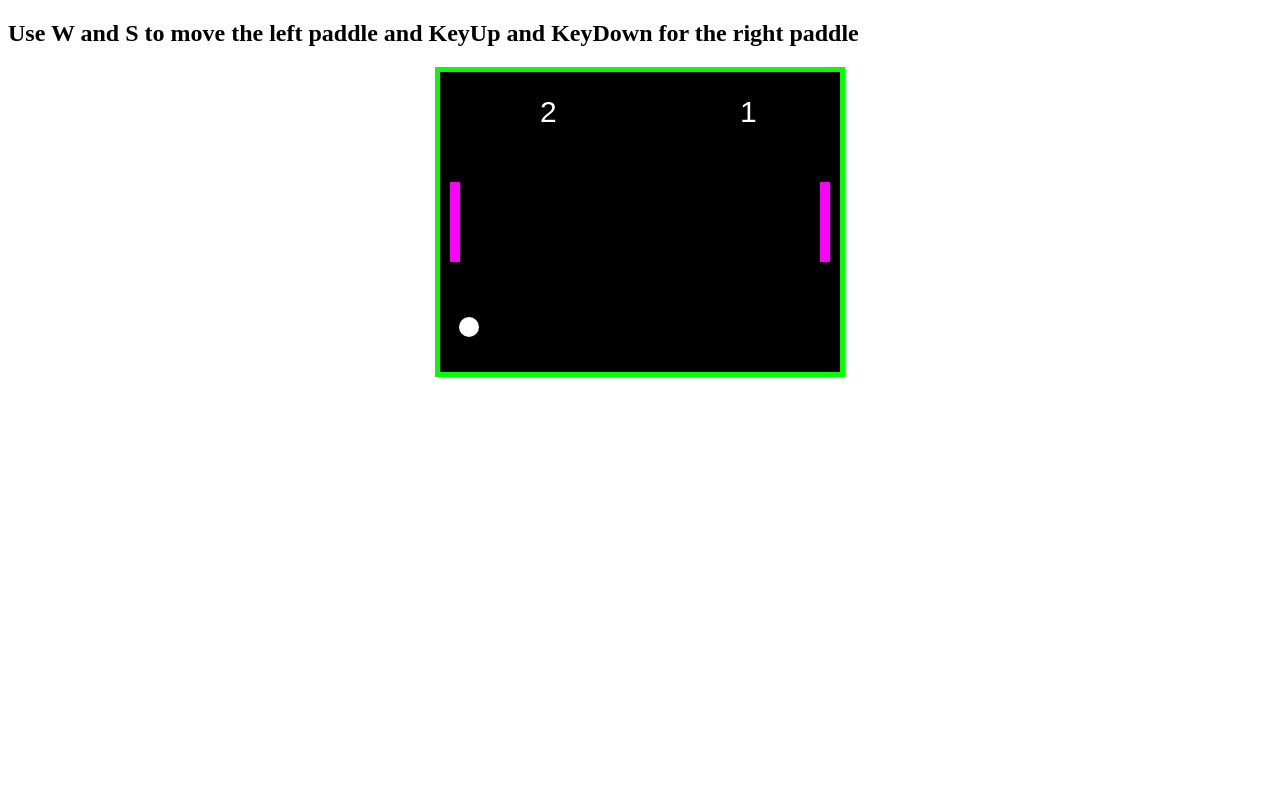
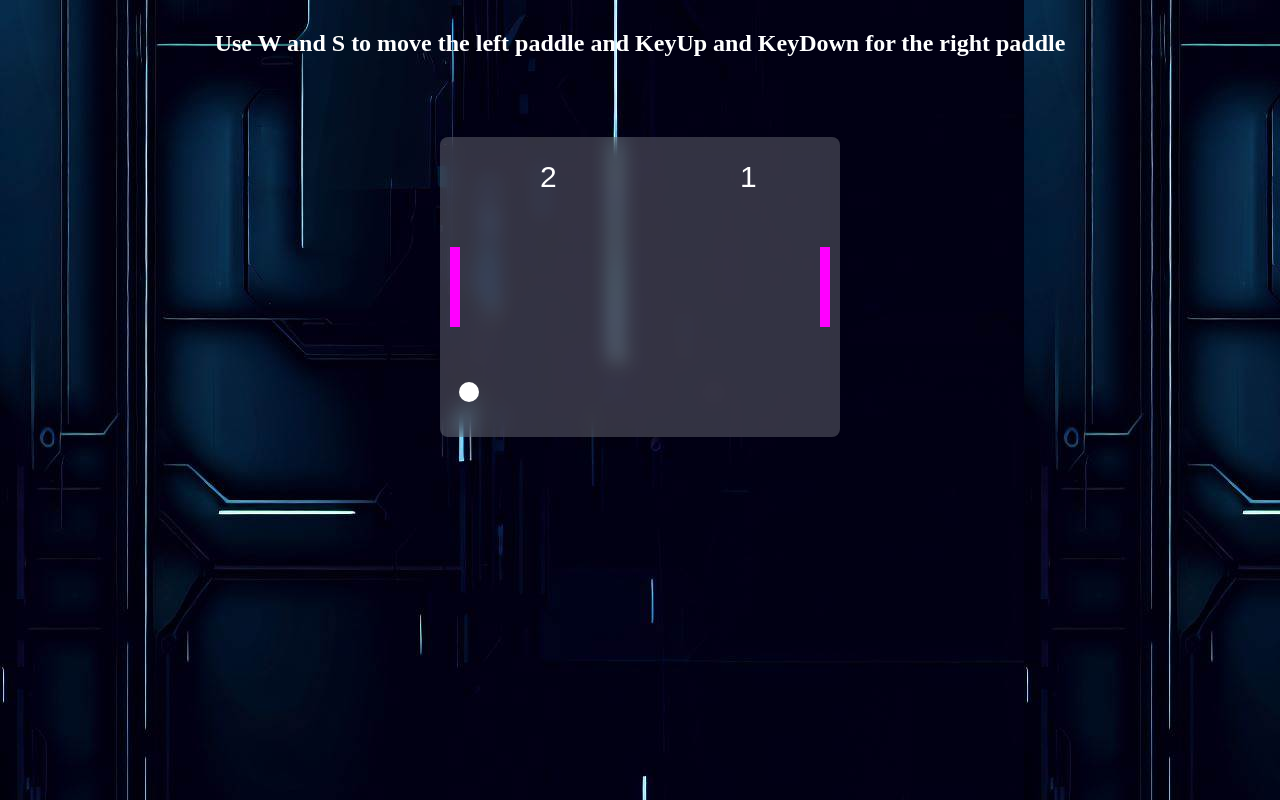
Before and after one commit to KmTempe/pong, a plain HTML site: page index.html in a window 1280 px wide. Drawn offline with Linux system fonts and the light colour scheme.

Commit message:
major style update

```diff
--- a/index.html
+++ b/index.html
@@ -1,173 +1,19 @@
 <!DOCTYPE html>
 <html>
-  <head>
-    <title>Pong Game</title>
-    <style>
-     canvas {
-        border: 5px solid rgb(0, 255, 0);
-        background-color: rgb(0, 0, 0); /* set background color to black */
-        }
-    </style>
-  </head>
-  <body>
-    <div id="rules">
-        <h2>Use W and S to move the left paddle and KeyUp and KeyDown for the right paddle</h2>
+<head>
+  <title>Pong Game</title>
+  <link rel="stylesheet" href="pong.css" type="text/css">
+</head>
+<body>
+  <div class="background"></div>
+  <div id="rules-container">
+    <h2 id="rules">Use W and S to move the left paddle and KeyUp and KeyDown for the right paddle</h2>
+  </div>
+  <div class="glass-container">
+    <div id="canvas-container">
+      <canvas id="canvas" width="400" height="300"></canvas>
     </div>
-      <center>
-        <canvas id="canvas" width="400" height="300"></canvas>
-
-    </center>
-    <script>
-      const canvas = document.getElementById("canvas");
-      const ctx = canvas.getContext("2d");
-
-      const ball = {
-        x: canvas.width / 2,
-        y: canvas.height / 2,
-        radius: 10,
-        speed: 5,
-        dx: 3,
-        dy: -3
-      };
-      const player1 = {
-        x: 10,
-        y: canvas.height / 2 - 40,
-        width: 10,
-        height: 80,
-        score: 0,
-        speed: 0,
-        //μεταβλητή για τη φορά της μπάλας
-        vector:-1
-
-      };
-      const player2 = {
-        x: canvas.width - 20,
-        y: canvas.height / 2 - 40,
-        width: 10,
-        height: 80,
-        score: 0,
-        speed: 0,
-        //μεταβλητή για τη φορά της μπάλας
-        vector:1
-      };
-
-      function drawBall() {
-        ctx.beginPath();
-        ctx.arc(ball.x, ball.y, ball.radius, 0, Math.PI * 2);
-        ctx.fill();
-        ctx.closePath();
-      }
-
-      function drawPaddle(x, y, width, height) {
-        ctx.fillRect(x, y, width, height);
-      }
-
-      function drawScore() {
-        ctx.font = "30px Arial";
-        ctx.fillText(player1.score, canvas.width / 4, 50);
-        ctx.fillText(player2.score, canvas.width * 3 / 4, 50);
-      }
-
-      function draw() {
-        // Clear the canvas
-        ctx.clearRect(0, 0, canvas.width, canvas.height);
-        //ctx.fillstyle = "black";
-        ctx.fillStyle = "#ffffff";
-        // Draw the ball and paddles
-        drawBall();
-        ctx.fillStyle = "#ff00ff";
-        drawPaddle(player1.x, player1.y, player1.width, player1.height);
-        ctx.fillStyle = "00FFFF"; //αλλαγή του χρώματος σε κίτρινο γιατί δεν ήξερα τι είναι τί
-        drawPaddle(player2.x, player2.y, player2.width, player2.height);
-        ctx.fillStyle = "#ffffff";
-        drawScore();
-
-
-        ball.x += ball.dx;
-        ball.y += ball.dy;
-
-
-
-        if (ball.y + ball.dy < ball.radius || ball.y + ball.dy > canvas.height - ball.radius) {
-          ball.dy = -ball.dy;
-        }
-
-
-        function checkCollision(player) {
-          if (ball.x + ball.radius > player.x && ball.x - ball.radius < player.x + player.width && ball.y + ball.radius > player.y && ball.y - ball.radius < player.y + player.height) {
-            //ball.dx = -ball.dx;
-            //ένα block μαθηματικά για την αλλαγή της γωνίας της μπάλας
-            //όσο ποιο κοντά στο κέντρο της ρακέτας τόσοσ ποιο flat η γωνία επιστροφής
-            //όσο ποιο προς τα άκρα, τόσο ακραία η γωνία επιστροφής
-			      var relatY = player.y + player.height / 2. - ball.y; //είναι η σχετική θέση που χτυπά η μπάλα τη ρακέτα
-            var normalrelatY = (relatY / (player.height / 2));// είναι η κανονικοποίηση της θέσης
-            var bounce_angle = normalrelatY * (65 * Math.PI / 180); //υπολογισμός της γωνίας επιστροφής με μεγιστο 55μοίρες(με μετατροπή σε ακτίνια)
-            ball.dx = -8 * Math.cos(bounce_angle) *player.vector ;//υπολογισμός του dx kai dy (με μέγιστη ταχυτητα το 4(διάνυσμα))
-            ball.dy = 8 * (-Math.sin(bounce_angle) );
-          }
-        }
-        checkCollision(player1);
-        checkCollision(player2);
-
-
-        function checkOutOfBounds() {
-          if (ball.x - ball.radius < 0) {
-            player2.score++;
-            resetBall();
-          } else if (ball.x + ball.radius > canvas.width) {
-            player1.score++;
-            resetBall();
-          }
-        }
-        checkOutOfBounds();
-
-
-        function movePaddle(player) {
-          player.y+= player.speed;
-
-      // Prevent the paddle from going out of bounds
-      if (player.y < 0) {
-        player.y = 0;
-      } else if (player.y + player.height > canvas.height) {
-        player.y = canvas.height - player.height;
-      }
-    }
-    movePaddle(player1);
-    movePaddle(player2);
-
-
-    document.addEventListener("keydown", function(e) {
-      if (e.code === "KeyW") {
-        player1.speed = -7;
-      } else if (e.code === "KeyS") {
-        player1.speed = 7;
-      }
-      if (e.code === "ArrowUp") {
-        player2.speed = -7;
-      } else if (e.code === "ArrowDown") {
-        player2.speed = 7;
-      }
-    });
-    document.addEventListener("keyup", function(e) {
-      if (e.code === "KeyW" || e.code === "KeyS") {
-        player1.speed = 0;
-      }
-      if (e.code === "ArrowUp" || e.code === "ArrowDown") {
-        player2.speed = 0;
-      }
-    });
-
-
-    function resetBall() {
-      ball.x = canvas.width / 2;
-      ball.y = canvas.height / 2;
-      ball.dx = -ball.dx;
-      ball.speed = 5;
-    }
-  }
-
-
-  setInterval(draw, 20);
-</script>
+  </div>
+  <script src="pong.js"></script>
 </body>
 </html>
--- /dev/null
+++ b/pong.css
@@ -0,0 +1,64 @@
+/* Add background animation */
+body {
+    margin: 0;
+    overflow: hidden;
+  }
+
+  .background {
+    position: fixed;
+    top: 0;
+    left: 0;
+    width: 100%;
+    height: 100%;
+    z-index: -1;
+    background-image: url("img/background.png");
+    animation: animateBackground 10s linear infinite;
+  }
+
+  @keyframes animateBackground {
+    0% {
+      background-position: 0% 0%;
+    }
+    100% {
+      background-position: 0% 100%;
+    }
+  }
+
+  /* Add glass blur effect */
+  .glass-container {
+    position: relative;
+    width: 400px;
+    height: 300px;
+    margin: 50px auto;
+    background-color: rgba(255, 255, 255, 0.2);
+    backdrop-filter: blur(10px);
+    border-radius: 8px;
+    overflow: hidden;
+  }
+
+  /* Update canvas styles */
+  #canvas-container {
+    display: flex;
+    justify-content: center;
+    align-items: center;
+    height: 100%;
+  }
+
+  canvas {
+    background-color: rgba(0, 0, 0, 0);
+    width: 100%;
+    height: 100%;
+    box-sizing: border-box;
+  }
+
+  /* Update rules styles */
+  #rules-container {
+    text-align: center;
+    padding: 10px;
+    color: #ffffff;
+
+  }
+
+  #rules {
+    font-size: 24px;
+  }
--- /dev/null
+++ b/pong.js
@@ -0,0 +1,150 @@
+const canvas = document.getElementById("canvas");
+      const ctx = canvas.getContext("2d");
+
+      const ball = {
+        x: canvas.width / 2,
+        y: canvas.height / 2,
+        radius: 10,
+        speed: 5,
+        dx: 3,
+        dy: -3
+      };
+      const player1 = {
+        x: 10,
+        y: canvas.height / 2 - 40,
+        width: 10,
+        height: 80,
+        score: 0,
+        speed: 0,
+        //μεταβλητή για τη φορά της μπάλας
+        vector:-1
+
+      };
+      const player2 = {
+        x: canvas.width - 20,
+        y: canvas.height / 2 - 40,
+        width: 10,
+        height: 80,
+        score: 0,
+        speed: 0,
+        //μεταβλητή για τη φορά της μπάλας
+        vector:1
+      };
+
+      function drawBall() {
+        ctx.beginPath();
+        ctx.arc(ball.x, ball.y, ball.radius, 0, Math.PI * 2);
+        ctx.fill();
+        ctx.closePath();
+      }
+
+      function drawPaddle(x, y, width, height) {
+        ctx.fillRect(x, y, width, height);
+      }
+
+      function drawScore() {
+        ctx.font = "30px Arial";
+        ctx.fillText(player1.score, canvas.width / 4, 50);
+        ctx.fillText(player2.score, canvas.width * 3 / 4, 50);
+      }
+
+      function draw() {
+        // Clear the canvas
+        ctx.clearRect(0, 0, canvas.width, canvas.height);
+        //ctx.fillstyle = "black";
+        ctx.fillStyle = "#ffffff";
+        // Draw the ball and paddles
+        drawBall();
+        ctx.fillStyle = "#ff00ff";
+        drawPaddle(player1.x, player1.y, player1.width, player1.height);
+        ctx.fillStyle = "00FFFF"; //αλλαγή του χρώματος σε κίτρινο γιατί δεν ήξερα τι είναι τί
+        drawPaddle(player2.x, player2.y, player2.width, player2.height);
+        ctx.fillStyle = "#ffffff";
+        drawScore();
+
+
+        ball.x += ball.dx;
+        ball.y += ball.dy;
+
+
+
+        if (ball.y + ball.dy < ball.radius || ball.y + ball.dy > canvas.height - ball.radius) {
+          ball.dy = -ball.dy;
+        }
+
+
+        function checkCollision(player) {
+          if (ball.x + ball.radius > player.x && ball.x - ball.radius < player.x + player.width && ball.y + ball.radius > player.y && ball.y - ball.radius < player.y + player.height) {
+            //ball.dx = -ball.dx;
+            //ένα block μαθηματικά για την αλλαγή της γωνίας της μπάλας
+            //όσο ποιο κοντά στο κέντρο της ρακέτας τόσοσ ποιο flat η γωνία επιστροφής
+            //όσο ποιο προς τα άκρα, τόσο ακραία η γωνία επιστροφής
+			      var relatY = player.y + player.height / 2. - ball.y; //είναι η σχετική θέση που χτυπά η μπάλα τη ρακέτα
+            var normalrelatY = (relatY / (player.height / 2));// είναι η κανονικοποίηση της θέσης
+            var bounce_angle = normalrelatY * (65 * Math.PI / 180); //υπολογισμός της γωνίας επιστροφής με μεγιστο 55μοίρες(με μετατροπή σε ακτίνια)
+            ball.dx = -8 * Math.cos(bounce_angle) *player.vector ;//υπολογισμός του dx kai dy (με μέγιστη ταχυτητα το 4(διάνυσμα))
+            ball.dy = 8 * (-Math.sin(bounce_angle) );
+          }
+        }
+        checkCollision(player1);
+        checkCollision(player2);
+
+
+        function checkOutOfBounds() {
+          if (ball.x - ball.radius < 0) {
+            player2.score++;
+            resetBall();
+          } else if (ball.x + ball.radius > canvas.width) {
+            player1.score++;
+            resetBall();
+          }
+        }
+        checkOutOfBounds();
+
+
+        function movePaddle(player) {
+          player.y+= player.speed;
+
+      // Prevent the paddle from going out of bounds
+      if (player.y < 0) {
+        player.y = 0;
+      } else if (player.y + player.height > canvas.height) {
+        player.y = canvas.height - player.height;
+      }
+    }
+    movePaddle(player1);
+    movePaddle(player2);
+
+
+    document.addEventListener("keydown", function(e) {
+      if (e.code === "KeyW") {
+        player1.speed = -7;
+      } else if (e.code === "KeyS") {
+        player1.speed = 7;
+      }
+      if (e.code === "ArrowUp") {
+        player2.speed = -7;
+      } else if (e.code === "ArrowDown") {
+        player2.speed = 7;
+      }
+    });
+    document.addEventListener("keyup", function(e) {
+      if (e.code === "KeyW" || e.code === "KeyS") {
+        player1.speed = 0;
+      }
+      if (e.code === "ArrowUp" || e.code === "ArrowDown") {
+        player2.speed = 0;
+      }
+    });
+
+
+    function resetBall() {
+      ball.x = canvas.width / 2;
+      ball.y = canvas.height / 2;
+      ball.dx = -ball.dx;
+      ball.speed = 5;
+    }
+  }
+
+
+  setInterval(draw, 20);
```
Also changed, not shown: img/background.png (added).
